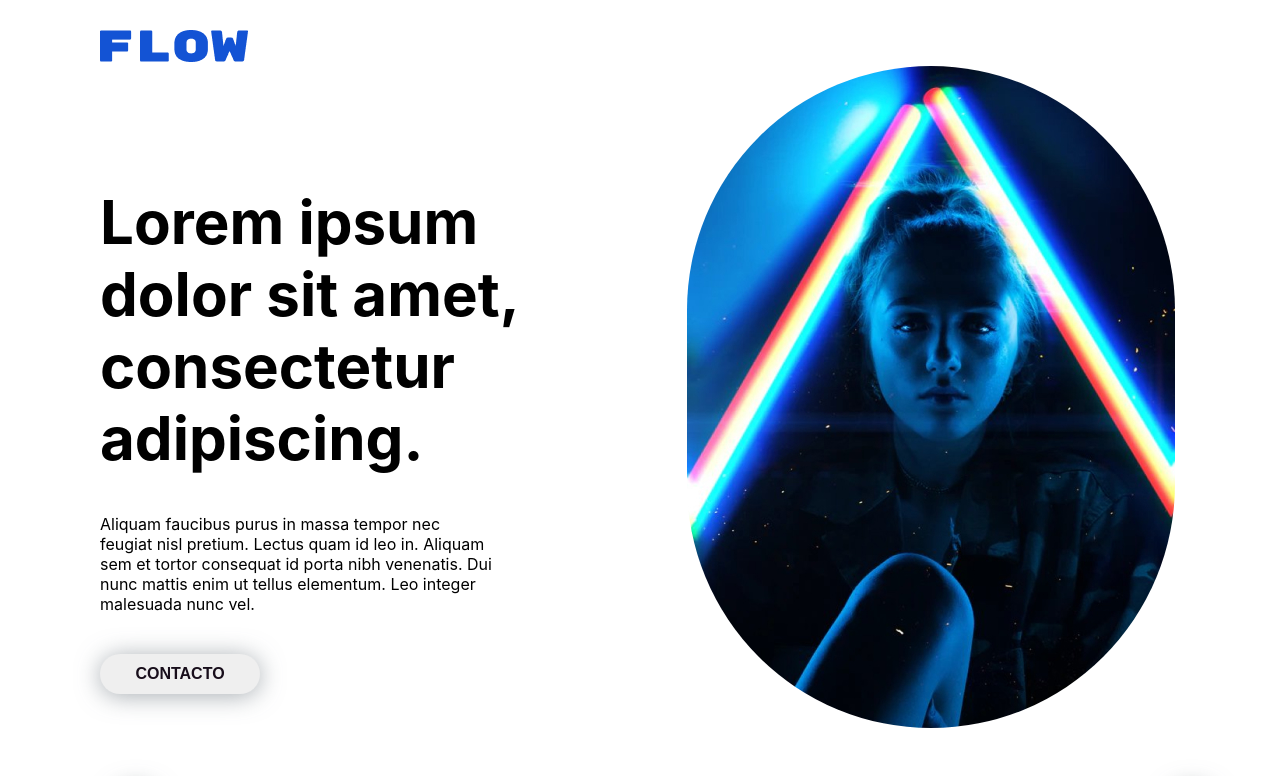
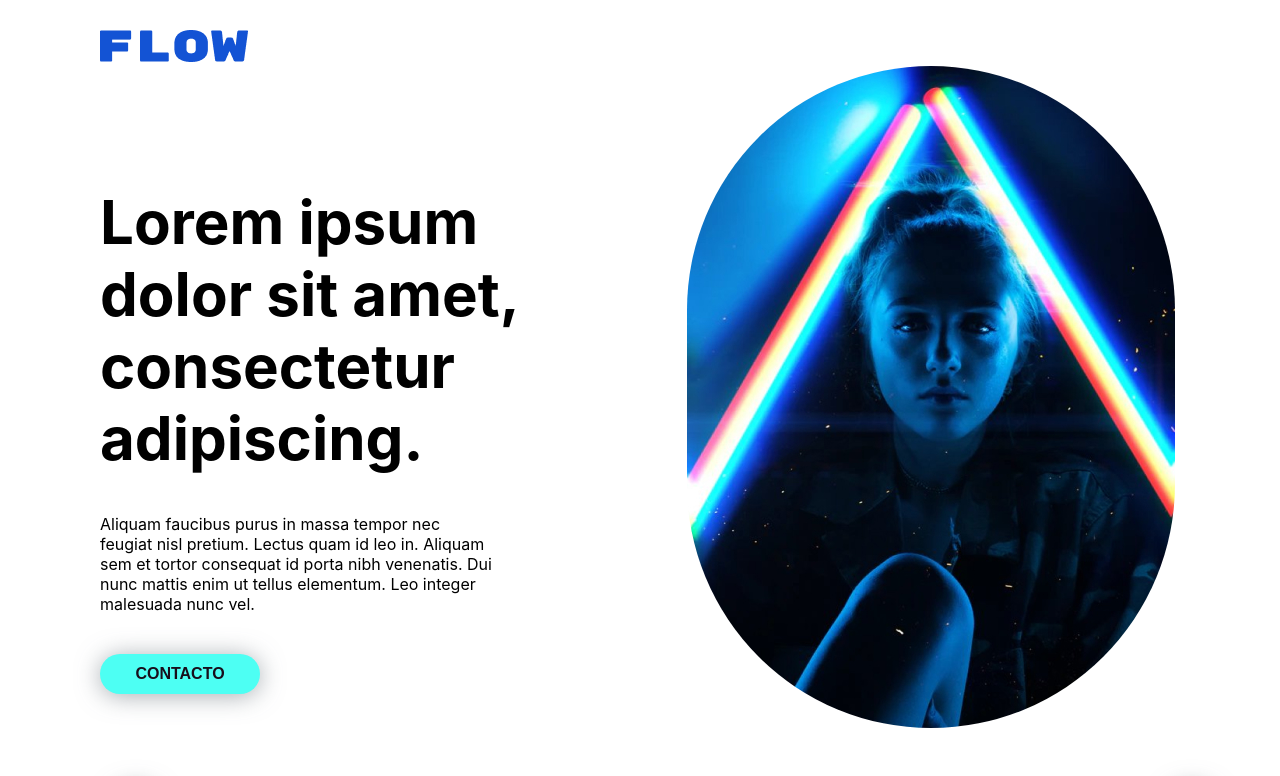
Before and after one commit to Bolio/landing-page-flow, a React (Vite) app: page / in a window 1280 px wide. Shown: the top 776 px of the page. Built offline with nearby package versions, Linux system fonts and the light colour scheme.

Commit message:
Add status to button

```diff
--- a/src/sections/Initial/index.jsx
+++ b/src/sections/Initial/index.jsx
@@ -69,7 +69,7 @@ const InitialSection = () => {
               nibh venenatis. Dui nunc mattis enim ut tellus elementum. Leo
               integer malesuada nunc vel.
             </Text>
-            <ButtonText width="160px" height="40px" borderRadius="40px">
+            <ButtonText width="160px" height="40px" borderRadius="40px" status={"primary"}>
               CONTACTO
             </ButtonText>
           </div>
```
